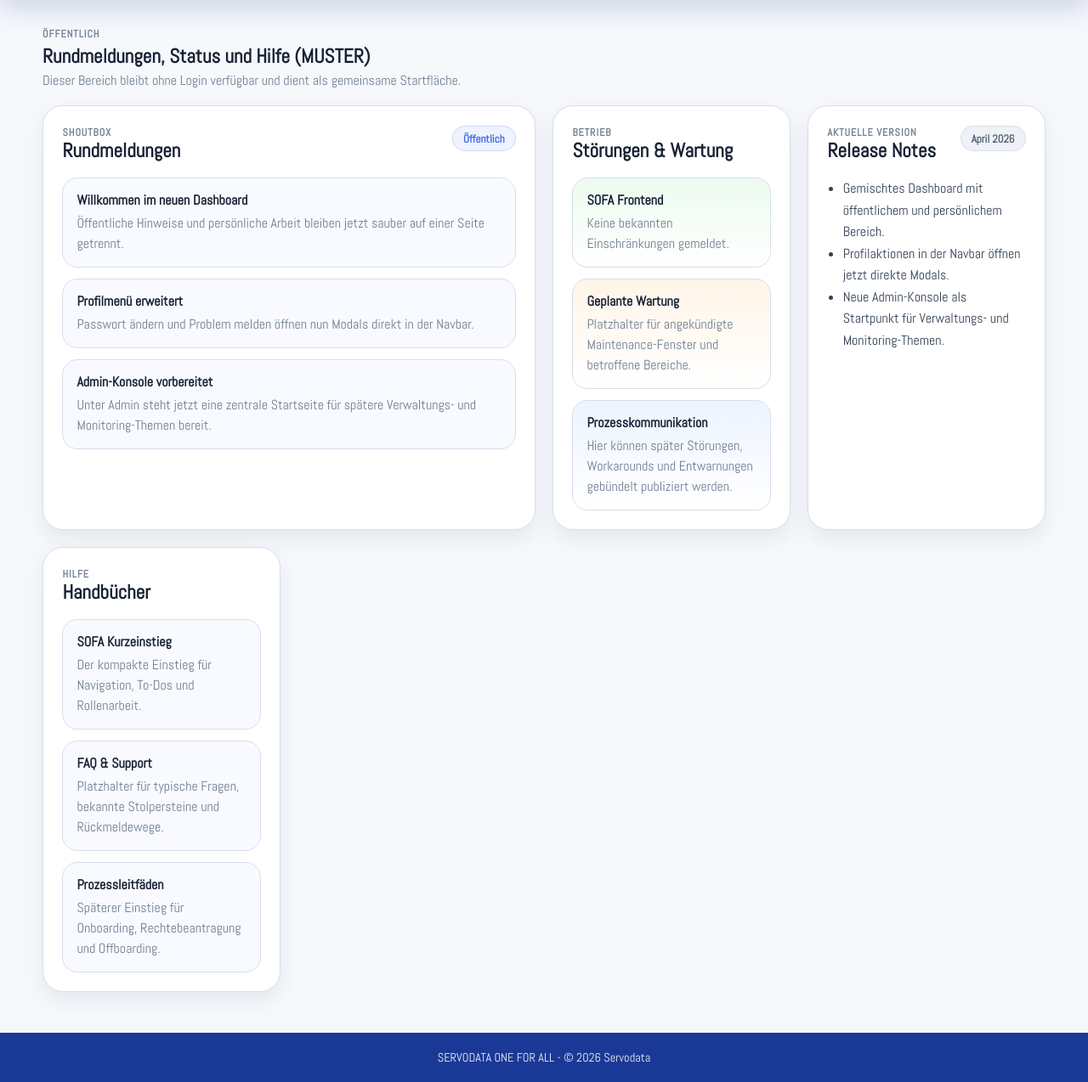
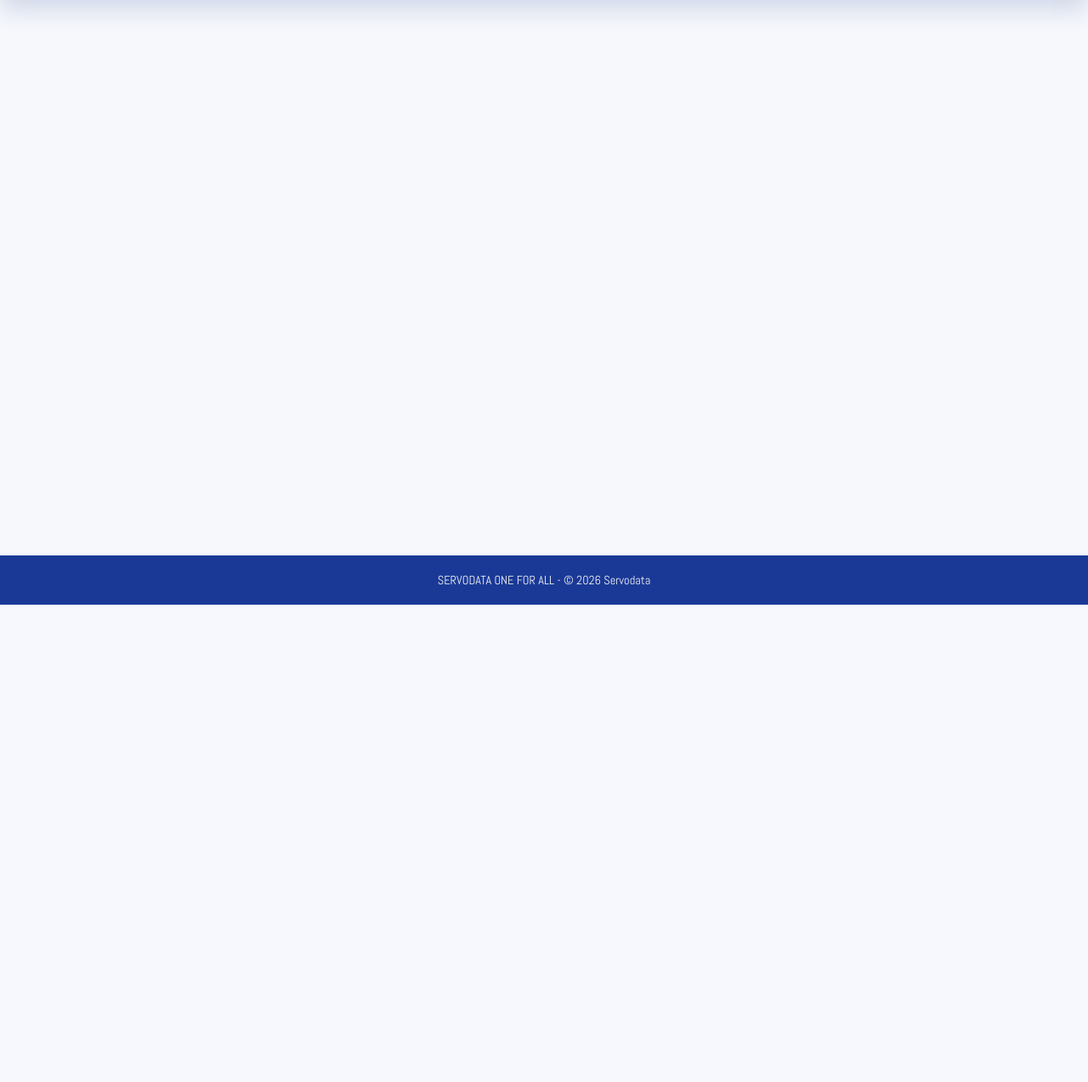
Before and after one commit to tgiabel/iam-system, a Python web app: template app/templates/dashboard.html in a window 1280 px wide. Shown: the part 88-1362 px from the top of the page at 85% size. After the commit the page ends 800 px from the top, so only its background shows below. Run offline with Jinja, Linux system fonts and the light colour scheme; the template is opened without the code that fills it, so the values that code supplies are empty.

Commit message:
removed public dashboard preview; quick-fix servodata-theme;

```diff
--- a/app/templates/dashboard.html
+++ b/app/templates/dashboard.html
@@ -121,107 +121,6 @@
             </div>
         </section>
     {% endif %}
-
-    <section class="dashboard-public">
-        <div class="ui-section-header dashboard-section-header">
-            <div class="ui-section-heading">
-                <p class="ui-section-kicker">Öffentlich</p>
-                <h2 class="ui-section-title">Rundmeldungen, Status und Hilfe (MUSTER)</h2>
-                <p class="ui-section-copy">Dieser Bereich bleibt ohne Login verfügbar und dient als gemeinsame Startfläche.</p>
-            </div>
-        </div>
-
-        <div class="dashboard-public-grid">
-            <article class="ui-card dashboard-card dashboard-shoutbox-card">
-                <div class="dashboard-card-head">
-                    <div>
-                        <p class="ui-section-kicker">Shoutbox</p>
-                        <h3 class="ui-section-title">Rundmeldungen</h3>
-                    </div>
-                    <span class="ui-chip ui-chip-primary">Öffentlich</span>
-                </div>
-
-                <div class="dashboard-feed">
-                    <div class="dashboard-feed-item">
-                        <strong>Willkommen im neuen Dashboard</strong>
-                        <span>Öffentliche Hinweise und persönliche Arbeit bleiben jetzt sauber auf einer Seite getrennt.</span>
-                    </div>
-                    <div class="dashboard-feed-item">
-                        <strong>Profilmenü erweitert</strong>
-                        <span>Passwort ändern und Problem melden öffnen nun Modals direkt in der Navbar.</span>
-                    </div>
-                    <div class="dashboard-feed-item">
-                        <strong>Admin-Konsole vorbereitet</strong>
-                        <span>Unter Admin steht jetzt eine zentrale Startseite für spätere Verwaltungs- und Monitoring-Themen bereit.</span>
-                    </div>
-                </div>
-            </article>
-
-            <article class="ui-card dashboard-card">
-                <div class="dashboard-card-head">
-                    <div>
-                        <p class="ui-section-kicker">Betrieb</p>
-                        <h3 class="ui-section-title">Störungen & Wartung</h3>
-                    </div>
-                </div>
-
-                <div class="dashboard-status-stack">
-                    <div class="dashboard-status-item is-ok">
-                        <strong>SOFA Frontend</strong>
-                        <span>Keine bekannten Einschränkungen gemeldet.</span>
-                    </div>
-                    <div class="dashboard-status-item is-watch">
-                        <strong>Geplante Wartung</strong>
-                        <span>Platzhalter für angekündigte Maintenance-Fenster und betroffene Bereiche.</span>
-                    </div>
-                    <div class="dashboard-status-item is-info">
-                        <strong>Prozesskommunikation</strong>
-                        <span>Hier können später Störungen, Workarounds und Entwarnungen gebündelt publiziert werden.</span>
-                    </div>
-                </div>
-            </article>
-
-            <article class="ui-card dashboard-card dashboard-release-card">
-                <div class="dashboard-card-head">
-                    <div>
-                        <p class="ui-section-kicker">Aktuelle Version</p>
-                        <h3 class="ui-section-title">Release Notes</h3>
-                    </div>
-                    <span class="ui-chip ui-chip-neutral">April 2026</span>
-                </div>
-
-                <ul class="dashboard-list">
-                    <li>Gemischtes Dashboard mit öffentlichem und persönlichem Bereich.</li>
-                    <li>Profilaktionen in der Navbar öffnen jetzt direkte Modals.</li>
-                    <li>Neue Admin-Konsole als Startpunkt für Verwaltungs- und Monitoring-Themen.</li>
-                </ul>
-            </article>
-
-            <article class="ui-card dashboard-card dashboard-release-card">
-                <div class="dashboard-card-head">
-                    <div>
-                        <p class="ui-section-kicker">Hilfe</p>
-                        <h3 class="ui-section-title">Handbücher</h3>
-                    </div>
-                </div>
-
-                <div class="dashboard-feed">
-                    <div class="dashboard-feed-item">
-                        <strong>SOFA Kurzeinstieg</strong>
-                        <span>Der kompakte Einstieg für Navigation, To-Dos und Rollenarbeit.</span>
-                    </div>
-                    <div class="dashboard-feed-item">
-                        <strong>FAQ & Support</strong>
-                        <span>Platzhalter für typische Fragen, bekannte Stolpersteine und Rückmeldewege.</span>
-                    </div>
-                    <div class="dashboard-feed-item">
-                        <strong>Prozessleitfäden</strong>
-                        <span>Späterer Einstieg für Onboarding, Rechtebeantragung und Offboarding.</span>
-                    </div>
-                </div>
-            </article>
-        </div>
-    </section>
 </div>
 {% endblock %}
 
```
Also changed, not shown: app/static/css/_.css (+46 -46 lines).
